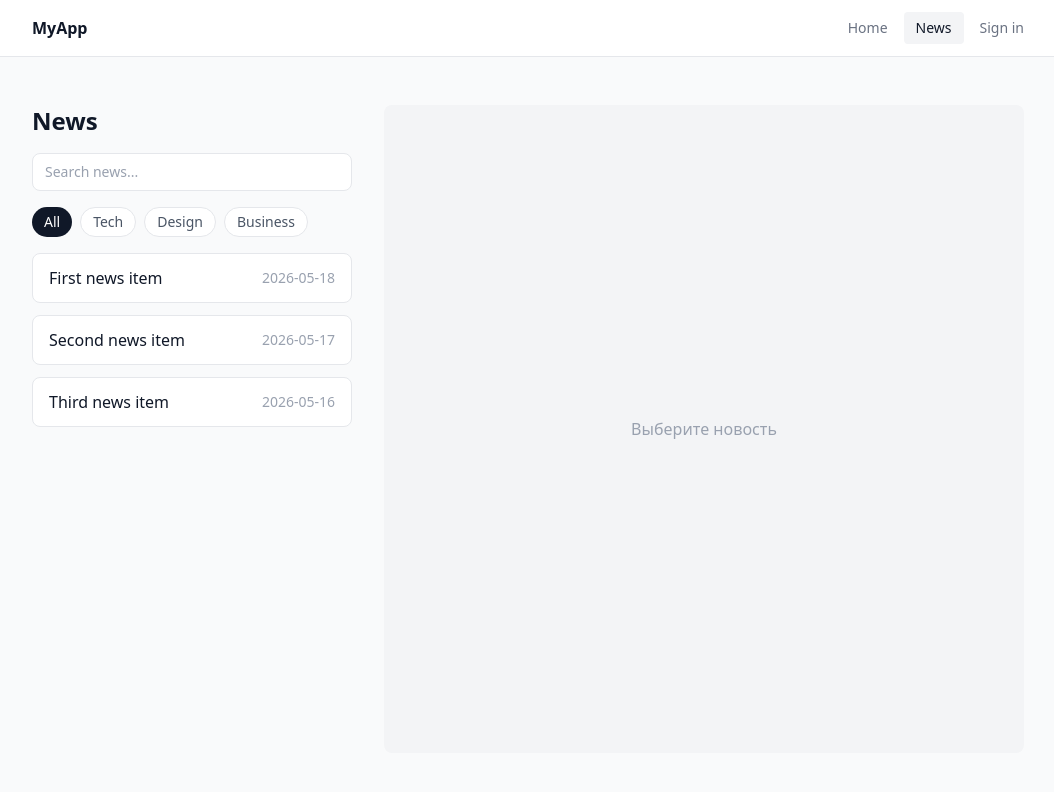
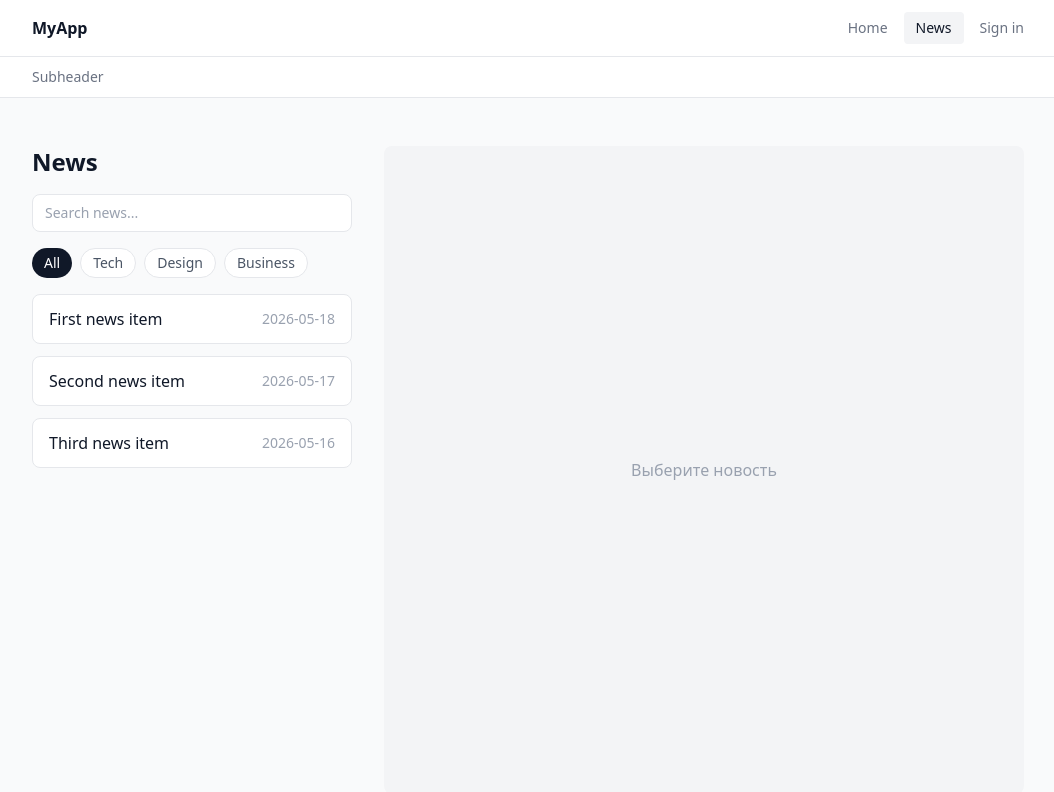
Before and after one commit to kirilenko/template.react.vite, a React (Vite) app: page /news in a window 1280 px wide. Shown: the top 792 px of the page, without its empty margins (112-1166 px from the left). Built offline with nearby package versions, Linux system fonts and the light colour scheme.

Commit message:
feat: add RouteHandle and SubHeader via useMatches

```diff
--- a/src/app/layout/layout.tsx
+++ b/src/app/layout/layout.tsx
@@ -1,12 +1,17 @@
 import type { JSX } from 'react'
-import { Link, NavLink, Outlet } from 'react-router'
+import { Link, NavLink, Outlet, useMatches } from 'react-router'
 
+import type { RouteHandle } from '@/libs/router'
 import { useRouterConfig } from '@/libs/router'
 import { useAuthReading } from '@/services/auth'
+
+import { SubHeader } from './sub-header'
 
 export function Layout(): JSX.Element {
   const { isAuthenticated, role } = useAuthReading()
   const { loginPath, logoutPath } = useRouterConfig()
+  const matches = useMatches()
+  const hasSubHeader = matches.some((m) => (m.handle as RouteHandle)?.hasSubHeader)
 
   return (
     <div className="min-h-screen bg-gray-50">
@@ -59,6 +64,7 @@ export function Layout(): JSX.Element {
           </div>
         </div>
       </header>
+      {hasSubHeader && <SubHeader />}
       <main className="max-w-5xl mx-auto px-4">
         <Outlet />
       </main>
--- /dev/null
+++ b/src/app/layout/sub-header/index.ts
@@ -0,0 +1 @@
+export { SubHeader } from './sub-header'
--- /dev/null
+++ b/src/app/layout/sub-header/sub-header.tsx
@@ -0,0 +1,11 @@
+import type { JSX } from 'react'
+
+export function SubHeader(): JSX.Element {
+  return (
+    <div className="bg-white border-b border-gray-200">
+      <div className="max-w-5xl mx-auto px-4 h-10 flex items-center">
+        <span className="text-sm text-gray-500">Subheader</span>
+      </div>
+    </div>
+  )
+}
--- a/src/libs/router/index.ts
+++ b/src/libs/router/index.ts
@@ -1,3 +1,3 @@
 export { createAppRouter } from './create-app-router'
 export { useRouterConfig } from './router-config.context'
-export { type AppRouteObject, type RouteAccess, type RouterConfig } from './types'
+export { type AppRouteObject, type RouteAccess, type RouteHandle, type RouterConfig } from './types'
--- a/src/modules/news/news.router.tsx
+++ b/src/modules/news/news.router.tsx
@@ -7,5 +7,6 @@ import { News } from './news.page'
 export const newsRouter: AppRouteObject = {
   children: [newsPlaceholderRouter, newsDetailRouter],
   element: <News />,
+  handle: { hasSubHeader: true },
   path: paths.news.slice(1),
 }
```
Also changed, not shown: src/libs/router/types.ts (+6 -1 lines).
